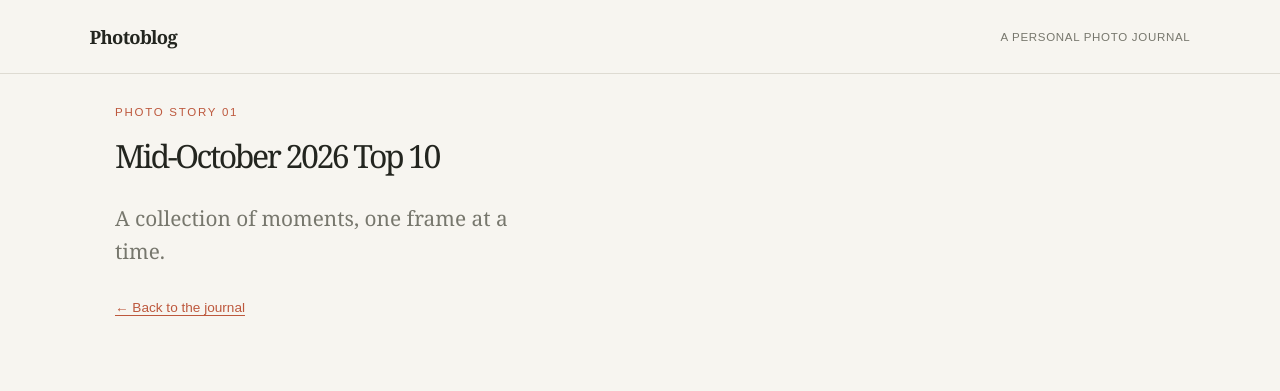
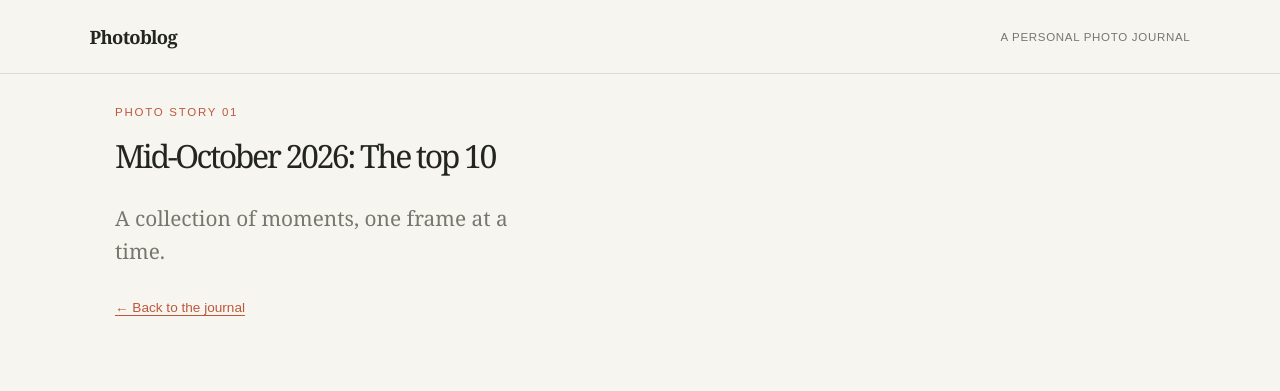
Before and after one commit to wmlynch68/photoblog, a plain HTML site: page site/first-slideshow/index.html in a window 1280 px wide. Shown: the top 391 px of the page. Drawn offline with Linux system fonts and the light colour scheme.

Commit message:
Fix some typos (#6)
Co-authored-by: William Lynch <wmlynch68@Williams-MacBook-Air.local>

```diff
--- a/site/first-slideshow/index.html
+++ b/site/first-slideshow/index.html
@@ -17,7 +17,7 @@
     <main>
       <section class="intro slideshow-intro" aria-labelledby="page-title">
         <p class="eyebrow">Photo story 01</p>
-        <h1 id="page-title">Mid-October 2026 Top 10</h1>
+        <h1 id="page-title">Mid-October 2026: The top 10</h1>
         <p class="intro-copy">A collection of moments, one frame at a time.</p>
         <a class="back-link" href="../">← Back to the journal</a>
       </section>
```
Also changed, not shown: site/index.html (+1 -1 lines).
